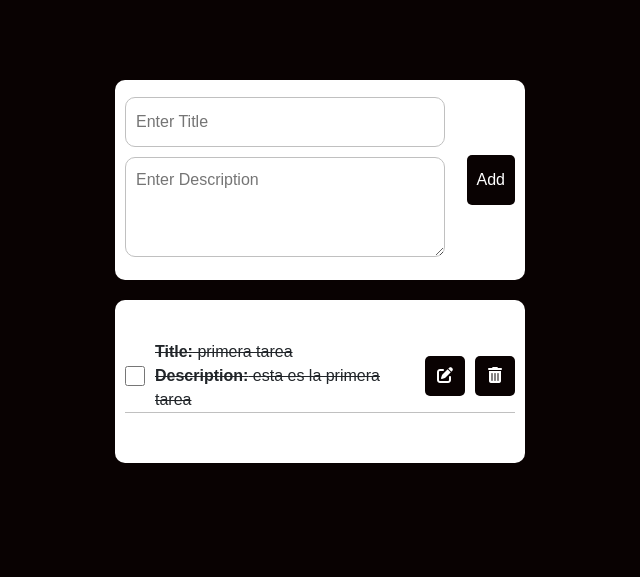
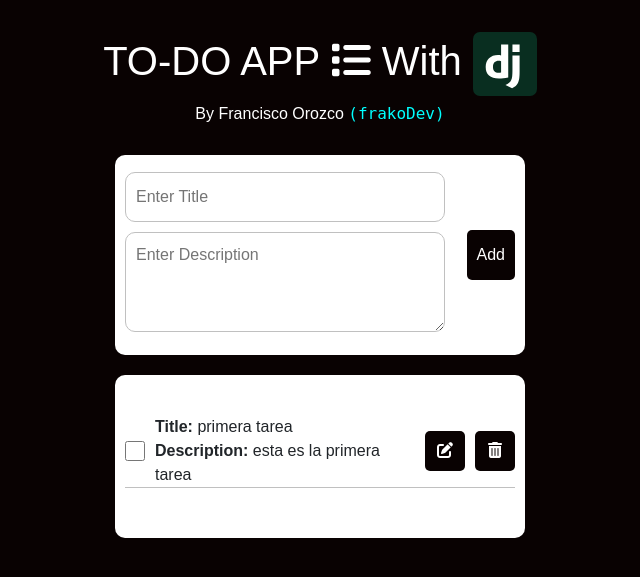
Before and after one commit to frako23/todo-app-w-django, a Django app: page / in a window 1280 px wide. Shown: the top 577 px of the page, without its empty margins (320-960 px from the left). Run offline with Django 4.2, Linux system fonts and the light colour scheme; data comes from the database, SQL or seed files in the repository.

Commit message:
adds all the files

```diff
--- a/todoapp/static/CSS/style.css
+++ b/todoapp/static/CSS/style.css
@@ -14,7 +14,7 @@ body {
   display: flex;
   align-items: center;
   justify-content: center;
-  margin-top: 5rem;
+
 }
 
 .todo-list-item .btn-container a {
@@ -185,5 +185,25 @@ p {
 
 .single-task {
     width: 16rem;
-    text-decoration: line-through;
 }
+
+.header {
+    margin-top: 2rem;
+    text-align: center;
+    color: white;
+}
+
+.name {
+    margin-bottom: 2rem;
+    text-align: center;
+    color: white;
+}
+
+.icon {
+    font-size: unset;
+}
+
+.frakoDev {
+    color: aqua;
+    font-family: monospace;
+}
--- a/todoapp/templates/base.html
+++ b/todoapp/templates/base.html
@@ -4,8 +4,8 @@
 
 <html lang="en">
   <head>
-    <meta charset="UTF-8">
-    <meta name="viewport" content="width=device-width, initial-scale=1.0">
+    <meta charset="UTF-8" />
+    <meta name="viewport" content="width=device-width, initial-scale=1.0" />
     <title>Todo App</title>
     <link
       rel="stylesheet"
@@ -28,25 +28,63 @@
       crossorigin="anonymous"
       referrerpolicy="no-referrer"
     />
-  <link href="https://cdn.jsdelivr.net/npm/bootstrap@5.3.3/dist/css/bootstrap.min.css" rel="stylesheet" integrity="sha384-QWTKZyjpPEjISv5WaRU9OFeRpok6YctnYmDr5pNlyT2bRjXh0JMhjY6hW+ALEwIH" crossorigin="anonymous">
-<script src="https://cdn.jsdelivr.net/npm/bootstrap@5.3.3/dist/js/bootstrap.bundle.min.js" integrity="sha384-YvpcrYf0tY3lHB60NNkmXc5s9fDVZLESaAA55NDzOxhy9GkcIdslK1eN7N6jIeHz" crossorigin="anonymous"></script>
+    <link
+      href="https://cdn.jsdelivr.net/npm/bootstrap@5.3.3/dist/css/bootstrap.min.css"
+      rel="stylesheet"
+      integrity="sha384-QWTKZyjpPEjISv5WaRU9OFeRpok6YctnYmDr5pNlyT2bRjXh0JMhjY6hW+ALEwIH"
+      crossorigin="anonymous"
+    />
+    <script
+      src="https://cdn.jsdelivr.net/npm/bootstrap@5.3.3/dist/js/bootstrap.bundle.min.js"
+      integrity="sha384-YvpcrYf0tY3lHB60NNkmXc5s9fDVZLESaAA55NDzOxhy9GkcIdslK1eN7N6jIeHz"
+      crossorigin="anonymous"
+    ></script>
     <link rel="stylesheet" href="{% static 'css/style.css' %}" />
   </head>
   <body>
     <div class="main-container">
+      <h1 class="header">
+        TO-DO APP <i class="fa-solid fa-list icon"></i> With
+        <svg
+          width="64px"
+          height="64px"
+          viewBox="0 0 256 256"
+          version="1.1"
+          xmlns="http://www.w3.org/2000/svg"
+          xmlns:xlink="http://www.w3.org/1999/xlink"
+          preserveAspectRatio="xMidYMid"
+          fill="#000000"
+        >
+          <g id="SVGRepo_bgCarrier" stroke-width="0"></g>
+          <g
+            id="SVGRepo_tracerCarrier"
+            stroke-linecap="round"
+            stroke-linejoin="round"
+          ></g>
+          <g id="SVGRepo_iconCarrier">
+            <g>
+              <rect
+                fill="#092E20"
+                x="0"
+                y="0"
+                width="256"
+                height="256"
+                rx="28"
+              ></rect>
+              <path
+                d="M186.377012,94.197636 L186.377012,160.424478 C186.377012,183.243286 184.707519,194.187745 179.699037,203.649406 C175.060358,212.741266 168.937684,218.490548 156.323731,224.798721 L129.794937,212.183571 C142.410087,206.247593 148.531564,201.05481 152.427049,193.074749 C156.509231,184.91278 157.808923,175.451119 157.808923,150.593015 L157.808923,94.197636 L186.377012,94.197636 Z M140.928486,50.0787207 L140.928486,182.316986 C126.272844,185.099476 115.512688,186.212472 103.826231,186.212472 C68.9487718,186.212472 50.7686431,170.445031 50.7686431,140.205054 C50.7686431,111.079269 70.0629644,92.1583404 99.9295492,92.1583404 C104.567032,92.1583404 108.091519,92.5281423 112.359199,93.6411381 L112.359199,50.0787207 L140.928486,50.0787207 Z M102.713236,115.160254 C88.243093,115.160254 79.8944275,124.065418 79.8944275,139.647359 C79.8944275,154.860696 87.8720944,163.208164 102.527736,163.208164 C105.680028,163.208164 108.278215,163.022665 112.359199,162.467364 L112.359199,116.643052 C109.020212,115.531253 106.237722,115.160254 102.713236,115.160254 Z M186.377012,50.2307105 L186.377012,79.5419941 L157.808923,79.5419941 L157.808923,50.2307105 L186.377012,50.2307105 Z"
+                fill="#FFFFFD"
+              ></path>
+            </g>
+          </g>
+        </svg>
+      </h1>
 
+      <h6 class="name">
+        By Francisco Orozco <span class="frakoDev">(frakoDev)</span>
+      </h6>
 
-
-
-        {% block content %}
-
-
-
-        <h1>tood app</h1>
-
-        {% endblock content %}
-
+      {% block content %} {% endblock content %}
     </div>
-
   </body>
 </html>
```
Also changed, not shown: README.md (added). Lines whose indentation alone changed are shown as unchanged.
